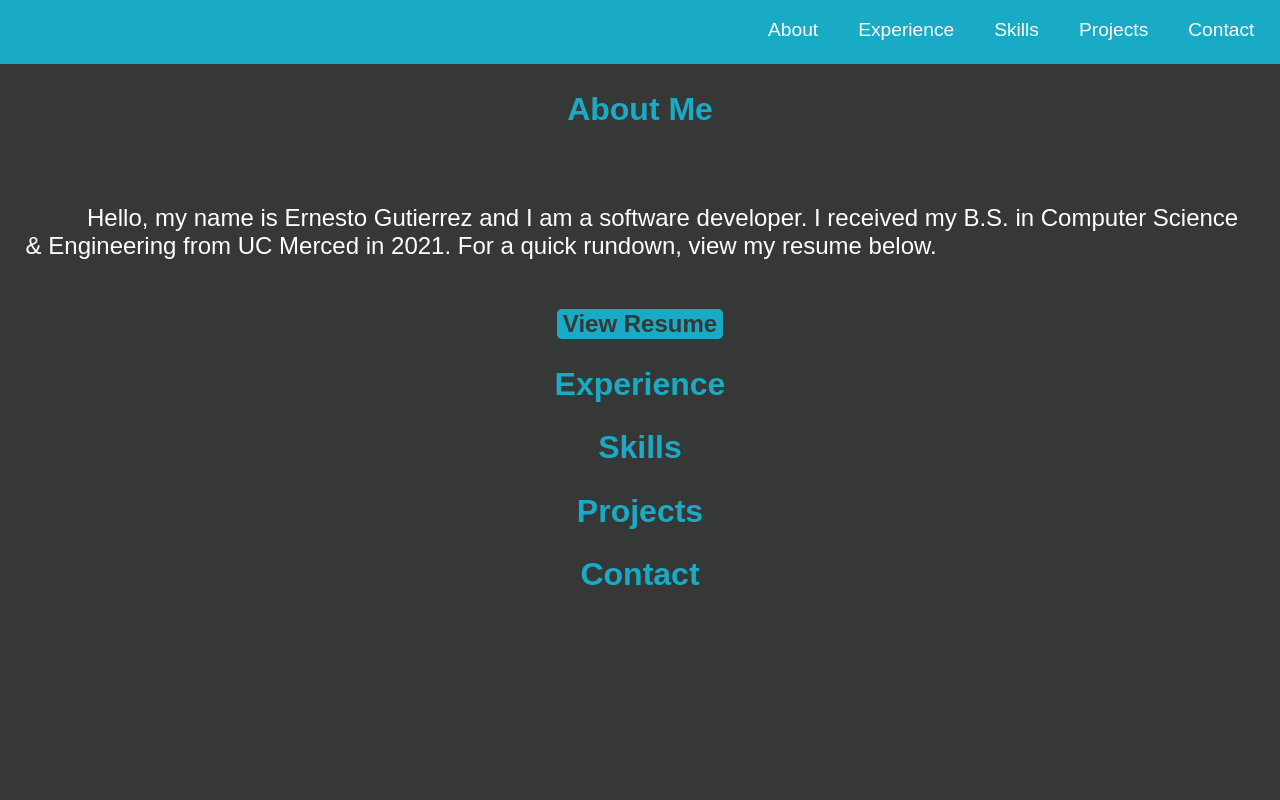
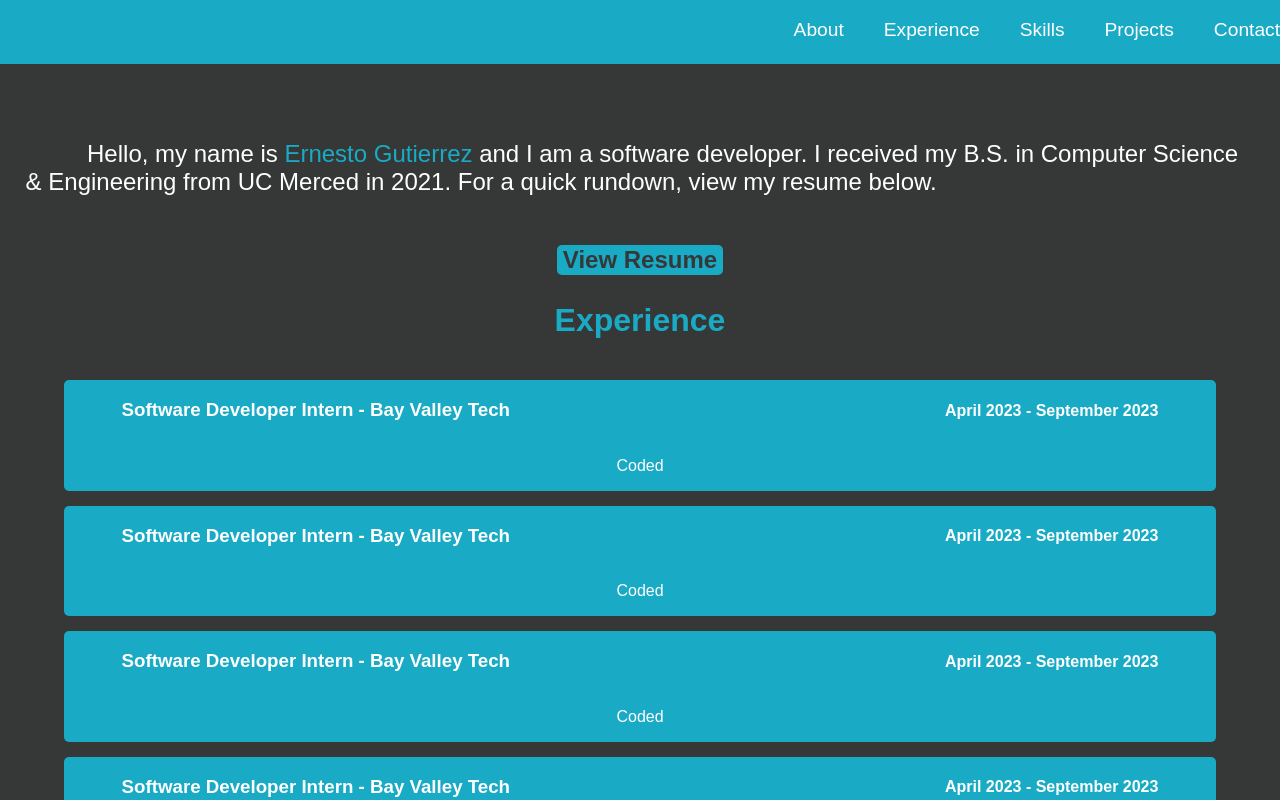
Before and after one commit to Ernest0G/portfolio, a React (Vite) app: page / in a window 1280 px wide. Shown: the top 800 px of the page. Built offline with nearby package versions, Linux system fonts and the light colour scheme; a web font is replaced by a local one.

Commit message:
Create basic experience card

```diff
--- a/src/App.css
+++ b/src/App.css
@@ -1,5 +1,5 @@
 #container {
-  width: 100vw;
+  width: 100%;
   height: auto;
   display: flex;
   flex-direction: column;
--- a/src/App.jsx
+++ b/src/App.jsx
@@ -9,7 +9,7 @@ function App() {
         <h1 className="section-heading">About Me</h1>
         <About />
         <h1 className="section-heading">Experience</h1>
-        {/* <Experience /> */}
+        <Experience />
         <h1 className="section-heading">Skills</h1>
         <h1 className="section-heading">Projects</h1>
         <h1 className="section-heading">Contact</h1>
--- a/src/components/About/About.jsx
+++ b/src/components/About/About.jsx
@@ -4,9 +4,10 @@ const About = () => {
   return (
     <section id="about-section">
       <p className="about-paragraph">
-        Hello, my name is Ernesto Gutierrez and I am a software developer. I
-        received my B.S. in Computer Science & Engineering from UC Merced in
-        2021. For a quick rundown, view my resume below.
+        Hello, my name is <span className="blue-text">Ernesto Gutierrez</span>{" "}
+        and I am a software developer. I received my B.S. in Computer Science &
+        Engineering from UC Merced in 2021. For a quick rundown, view my resume
+        below.
       </p>
       <button id="resume-button">View Resume</button>
     </section>
--- a/src/components/Experience/Experience.css
+++ b/src/components/Experience/Experience.css
@@ -0,0 +1,8 @@
+#experience-section {
+  width: 100%;
+  height: auto;
+  display: flex;
+  flex-direction: column;
+  justify-content: center;
+  align-items: center;
+}
--- a/src/components/Experience/Experience.jsx
+++ b/src/components/Experience/Experience.jsx
@@ -3,12 +3,17 @@ import "./Experience.css";
 
 const Experience = () => {
   const jobDetails = {
-    experienceName: "Software Developer Intern",
-    experienceDate: "April 2023 - September 2023",
-    experienceDetails: "Coded",
+    title: "Software Developer Intern",
+    company: "Bay Valley Tech",
+    dates: "April 2023 - September 2023",
+    details: "Coded",
   };
   return (
     <section id="experience-section">
+      <ExperienceCard job={jobDetails} />
+      <ExperienceCard job={jobDetails} />
+      <ExperienceCard job={jobDetails} />
+      <ExperienceCard job={jobDetails} />
       <ExperienceCard job={jobDetails} />
     </section>
   );
--- a/src/components/ExperienceCard/ExperienceCard.css
+++ b/src/components/ExperienceCard/ExperienceCard.css
@@ -0,0 +1,18 @@
+.experience-card-container {
+  width: 90%;
+  margin-top: 15px;
+  display: flex;
+  flex-direction: column;
+  justify-content: center;
+  align-items: center;
+  border-radius: 5px;
+  background-color: var(--blue-color);
+}
+
+.experience-heading {
+  width: 90%;
+  display: flex;
+  flex-direction: row;
+  justify-content: space-between;
+  align-items: flex-start;
+}
--- a/src/components/ExperienceCard/ExperienceCard.jsx
+++ b/src/components/ExperienceCard/ExperienceCard.jsx
@@ -1,11 +1,16 @@
 import "./ExperienceCard.css";
 
-const ExperienceCard = ({ props }) => {
-  const experienceDetails = props.job.experienceDetails;
+const ExperienceCard = (props) => {
+  const experienceDetails = props.job.details;
   return (
-    <div>
-      <h3>{props.job.experienceName}</h3>
-      <h4>{props.job.experienceDate}</h4>
+    <div className="experience-card-container">
+      <section className="experience-heading">
+        <h3>
+          {props.job.title} - {props.job.company}
+        </h3>
+        <h4>{props.job.dates}</h4>
+      </section>
+
       <p>{experienceDetails}</p>
     </div>
   );
--- a/src/components/Nav/Nav.css
+++ b/src/components/Nav/Nav.css
@@ -1,4 +1,5 @@
 #nav-bar {
+  width: 100%;
   height: 8vh;
   padding-right: 2%;
   display: flex;
@@ -6,6 +7,8 @@
   flex-wrap: nowrap;
   justify-content: flex-end;
   background-color: var(--blue-color);
+  position: fixed;
+  top: 0;
 }
 
 .nav-item {
--- a/src/index.css
+++ b/src/index.css
@@ -15,3 +15,11 @@ body {
 button {
   font-family: "Barlow Condensed", sans-serif;
 }
+
+.blue-text {
+  color: var(--blue-color);
+}
+
+.dark-grey-text {
+  color: var(--dark-grey-color);
+}
```
